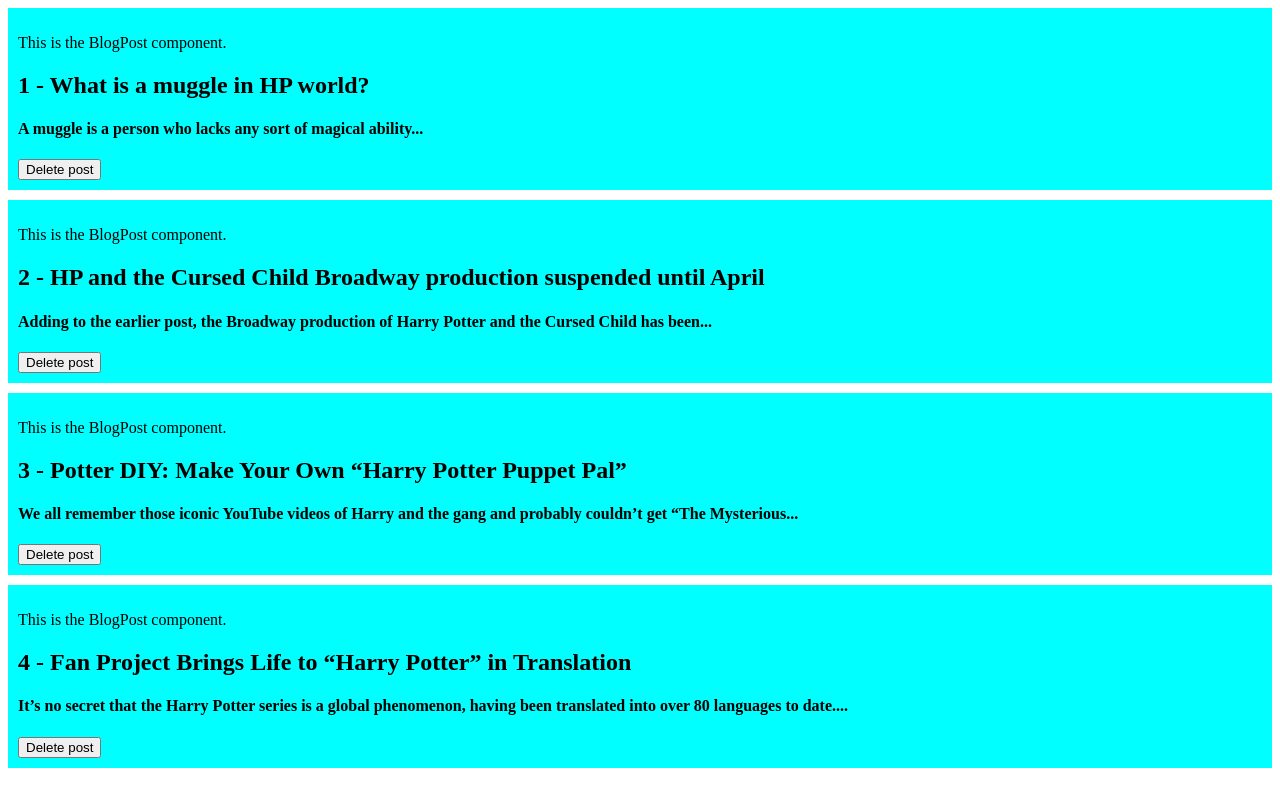
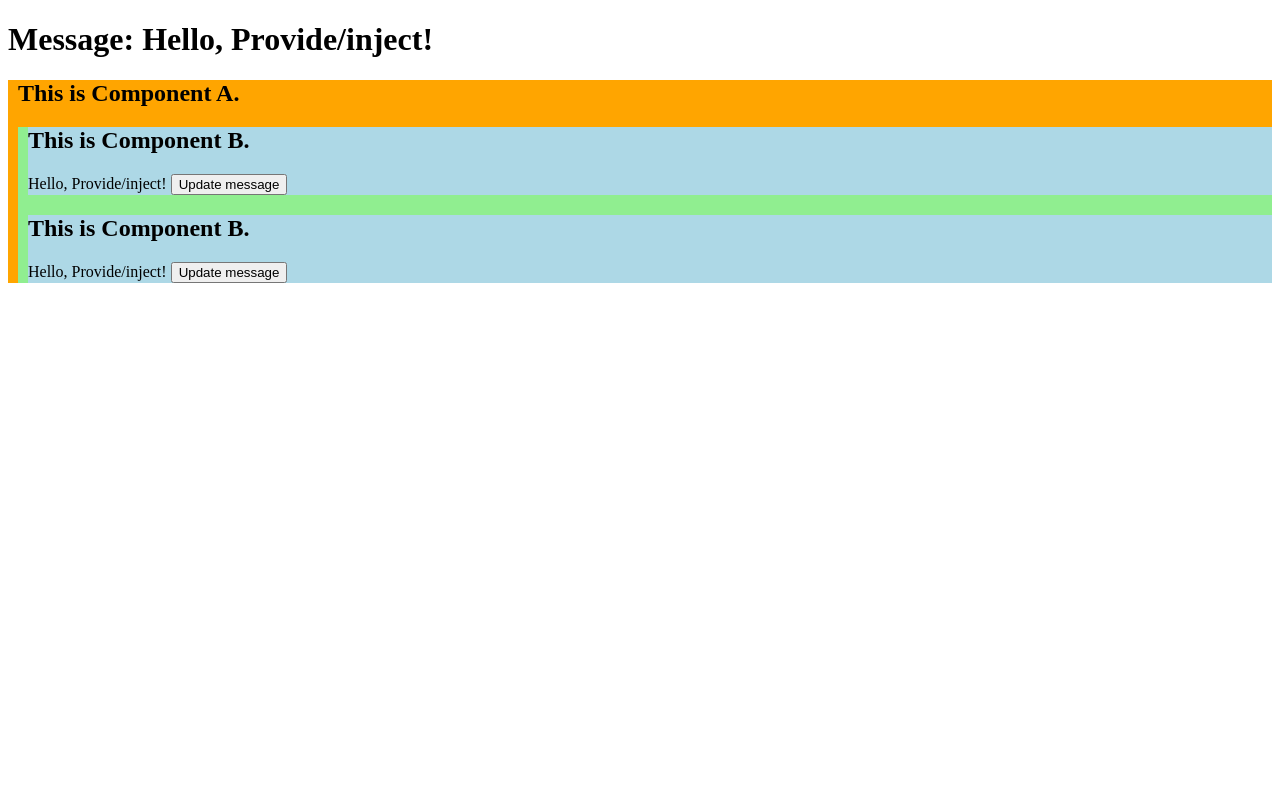
Before and after one commit to kayleewebb/learn-vue-3, a Vue app: page / in a window 1280 px wide. Built offline with nearby package versions, Linux system fonts and the light colour scheme.

Commit message:
pass data to descendant components with provide and inject

```diff
--- a/src/App.vue
+++ b/src/App.vue
@@ -1,48 +1,24 @@
 <template>
-  <BlogPost
-    v-for="post in posts"
-    :key="post.id"
-    v-bind="post"
-    @delete-blog-post="processDeletion"
-  ></BlogPost>
+  <h1>Message: {{ message }}</h1>
+  <div style="background-color: orange; padding-left: 10px">
+    <ComponentA></ComponentA>
+  </div>
 </template>
 
 <script setup>
-import { ref } from 'vue'
-import BlogPost from './BlogPost.vue'
-let posts = ref([
-  {
-    id: 1,
-    blogPostTitle: 'What is a muggle in HP world?',
-    blogPostContent:
-      'A muggle is a person who lacks any sort of magical ability...'
-  },
-  {
-    id: 2,
-    blogPostTitle:
-      'HP and the Cursed Child Broadway production suspended until April',
-    blogPostContent:
-      'Adding to the earlier post, the Broadway production of Harry Potter and the Cursed Child has been...'
-  },
-  {
-    id: 3,
-    blogPostTitle: 'Potter DIY: Make Your Own “Harry Potter Puppet Pal”',
-    blogPostContent:
-      'We all remember those iconic YouTube videos of Harry and the gang and probably couldn’t get “The Mysterious...'
-  },
-  {
-    id: 4,
-    blogPostTitle: 'Fan Project Brings Life to “Harry Potter” in Translation',
-    blogPostContent:
-      'It’s no secret that the Harry Potter series is a global phenomenon, having been translated into over 80 languages to date....'
-  }
-])
+import { ref, provide, readonly } from 'vue'
+import ComponentA from './ComponentA.vue'
 
-// The second argument from the BlogPost’s emit method will be passed as the first parameter of this method.
-function processDeletion(id) {
-  let index = posts.value.findIndex((item) => item.id == id)
-  posts.value.splice(index, 1)
+let message = ref('Hello, Provide/inject!')
+
+function updateMessage() {
+  message.value = 'Hello, Provide/inject! Updated.'
 }
+
+provide('msg', { message, updateMessage })
+
+let count = ref(0)
+provide('read-only-count', readonly(count))
 </script>
 
 <style scoped></style>
--- a/src/ComponentA.vue
+++ b/src/ComponentA.vue
@@ -1,7 +1,6 @@
 <template>
-    <div style="background-color: lightgreen; padding: 5px">
-      This is the child component.
-      <ComponentB></ComponentB>
+  <h2>This is Component A.</h2>
+  <div style="background-color: lightgreen; padding-left: 10px">
     <ComponentB></ComponentB>
     <ComponentB></ComponentB>
   </div>
@@ -10,3 +9,5 @@
 <script setup>
 import ComponentB from './ComponentB.vue'
 </script>
+
+<style scoped></style>
--- a/src/ComponentB.vue
+++ b/src/ComponentB.vue
@@ -1,9 +1,18 @@
 <template>
-    <div style="background-color: lightblue; padding-left: 10px">
-      This is the grandchild component.
-    </div>
-  </template>
+  <div style="background-color: lightblue">
+    <h2>This is Component B.</h2>
+    {{ messageFromApp }}
+    <button @click="updateMessage">Update message</button>
+  </div>
+</template>
 
-  <script setup></script>
+<script setup>
+import { inject } from 'vue'
 
-  <style scoped></style>
+let { message: messageFromApp, updateMessage } = inject(
+  'msg',
+  'default message'
+)
+</script>
+
+<style scoped></style>
```
Lines whose indentation alone changed are shown as unchanged.
